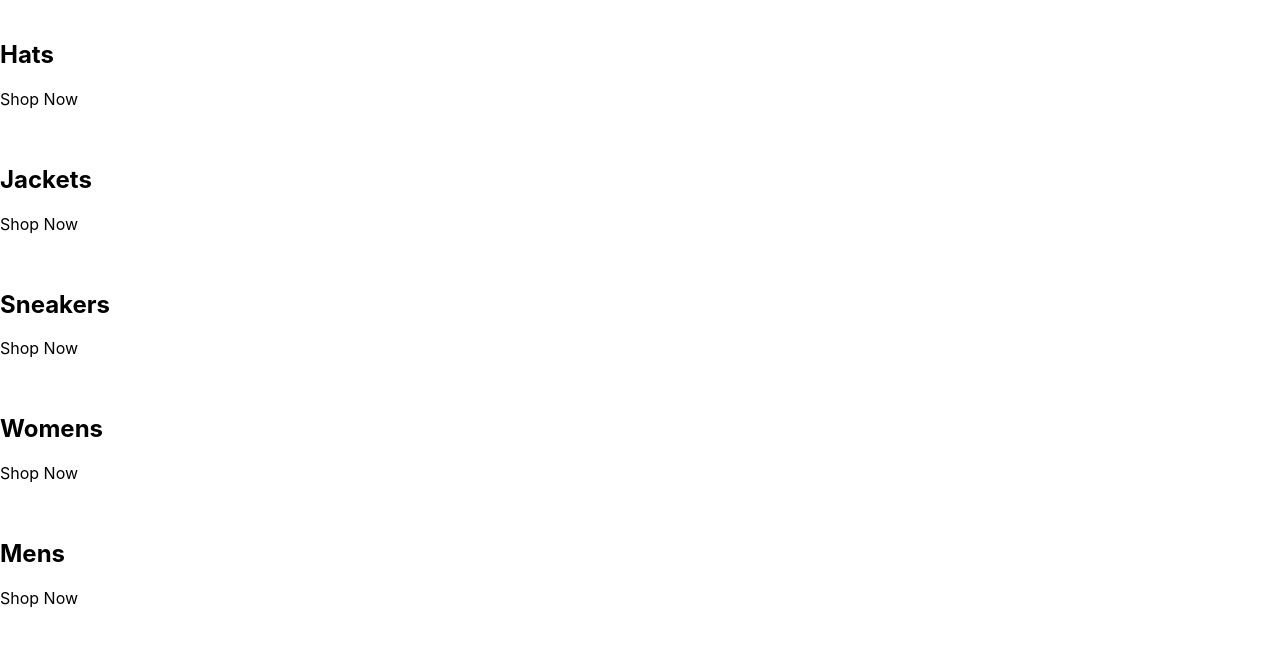
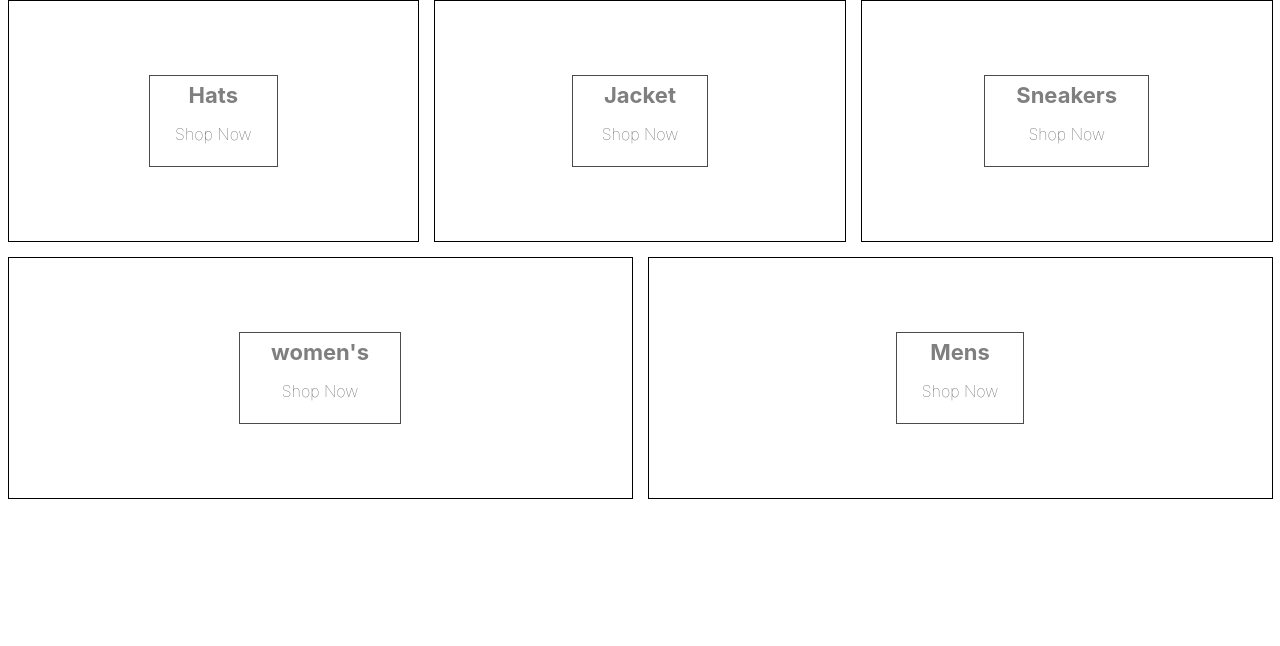
Before and after one commit to khushaboopandey/-crwn-clothing, a React (Create React App) app: page / in a window 1280 px wide. Shown: the top 646 px of the page. Built offline with nearby package versions, Linux system fonts and the light colour scheme.

Commit message:
added scss.

```diff
--- a/package.json
+++ b/package.json
@@ -9,6 +9,8 @@
     "react": "^18.2.0",
     "react-dom": "^18.2.0",
     "react-scripts": "5.0.1",
+    "sass": "^1.63.6",
+    "scss": "^0.2.4",
     "web-vitals": "^2.1.4"
   },
   "scripts": {
--- a/src/App.js
+++ b/src/App.js
@@ -1,43 +1,27 @@
 import "./App.css";
+import "./categories.styles.scss";
 
 function App() {
+  const categories = [
+    { id: 1, title: "Hats" },
+    { id: 1, title: "Jacket" },
+    { id: 1, title: "Sneakers" },
+    { id: 1, title: "women's" },
+    { id: 1, title: "Mens" },
+  ];
   return (
     <div className="categories-container">
-      <div className="category-container">
-        <img src="" alt="" />
-        <div className="category-body-container">
-          <h2>Hats</h2>
-          <p>Shop Now</p>
-        </div>
-      </div>
-      <div className="category-container">
-        <img src="" alt="" />
-        <div className="category-body-container">
-          <h2>Jackets</h2>
-          <p>Shop Now</p>
-        </div>
-      </div>
-      <div className="category-container">
-        <img src="" alt="" />
-        <div className="category-body-container">
-          <h2>Sneakers</h2>
-          <p>Shop Now</p>
-        </div>
-      </div>
-      <div className="category-container">
-        <img src="" alt="" />
-        <div className="category-body-container">
-          <h2>Womens</h2>
-          <p>Shop Now</p>
-        </div>
-      </div>
-      <div className="category-container">
-        <img src="" alt="" />
-        <div className="category-body-container">
-          <h2>Mens</h2>
-          <p>Shop Now</p>
-        </div>
-      </div>
+      {categories.map(({ title, id }) => {
+        return (
+          <div key={id} className="category-container">
+            <img src="" alt="" />
+            <div className="category-body-container">
+              <h2>{title}</h2>
+              <p>Shop Now</p>
+            </div>
+          </div>
+        );
+      })}
     </div>
   );
 }
--- /dev/null
+++ b/src/categories.styles.scss
@@ -0,0 +1,75 @@
+.categories-container {
+  width: 100%;
+  display: flex;
+  flex-wrap: wrap;
+  justify-content: space-between;
+}
+
+.category-container {
+  min-width: 30%;
+  height: 240px;
+  flex: 1 1 auto;
+  display: flex;
+  align-items: center;
+  justify-content: center;
+  border: 1px solid black;
+  margin: 0 7.5px 15px;
+  overflow: hidden;
+
+  &:hover {
+    cursor: pointer;
+
+    & .background-image {
+      transform: scale(1.1);
+      transition: transform 6s cubic-bezier(0.25, 0.45, 0.45, 0.95);
+    }
+
+    & .category-body-container {
+      opacity: 0.9;
+    }
+  }
+
+  &.large {
+    height: 380px;
+  }
+
+  &:first-child {
+    margin-right: 7.5px;
+  }
+
+  &:last-child {
+    margin-left: 7.5px;
+  }
+
+  .background-image {
+    width: 100%;
+    height: 100%;
+    background-size: cover;
+    background-position: center;
+  }
+
+  .category-body-container {
+    height: 90px;
+    padding: 0 25px;
+    display: flex;
+    flex-direction: column;
+    align-items: center;
+    justify-content: center;
+    border: 1px solid black;
+    background-color: white;
+    opacity: 0.7;
+    position: absolute;
+
+    h2 {
+      font-weight: bold;
+      margin: 0 6px 0;
+      font-size: 22px;
+      color: #4a4a4a;
+    }
+
+    p {
+      font-weight: lighter;
+      font-size: 16px;
+    }
+  }
+}
```
Also changed, not shown: 1 other file (tests, documents, lock files or other folders).
